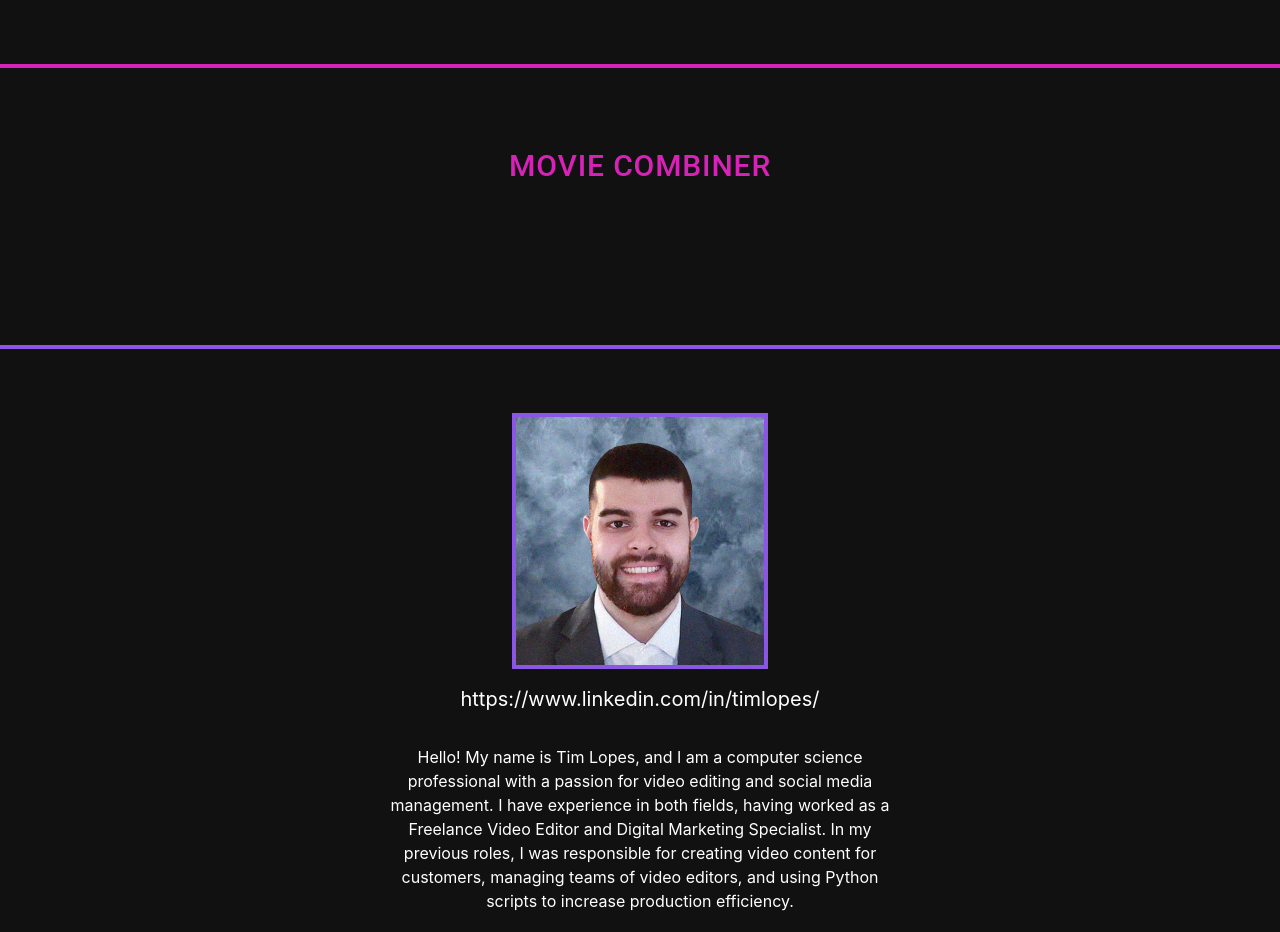
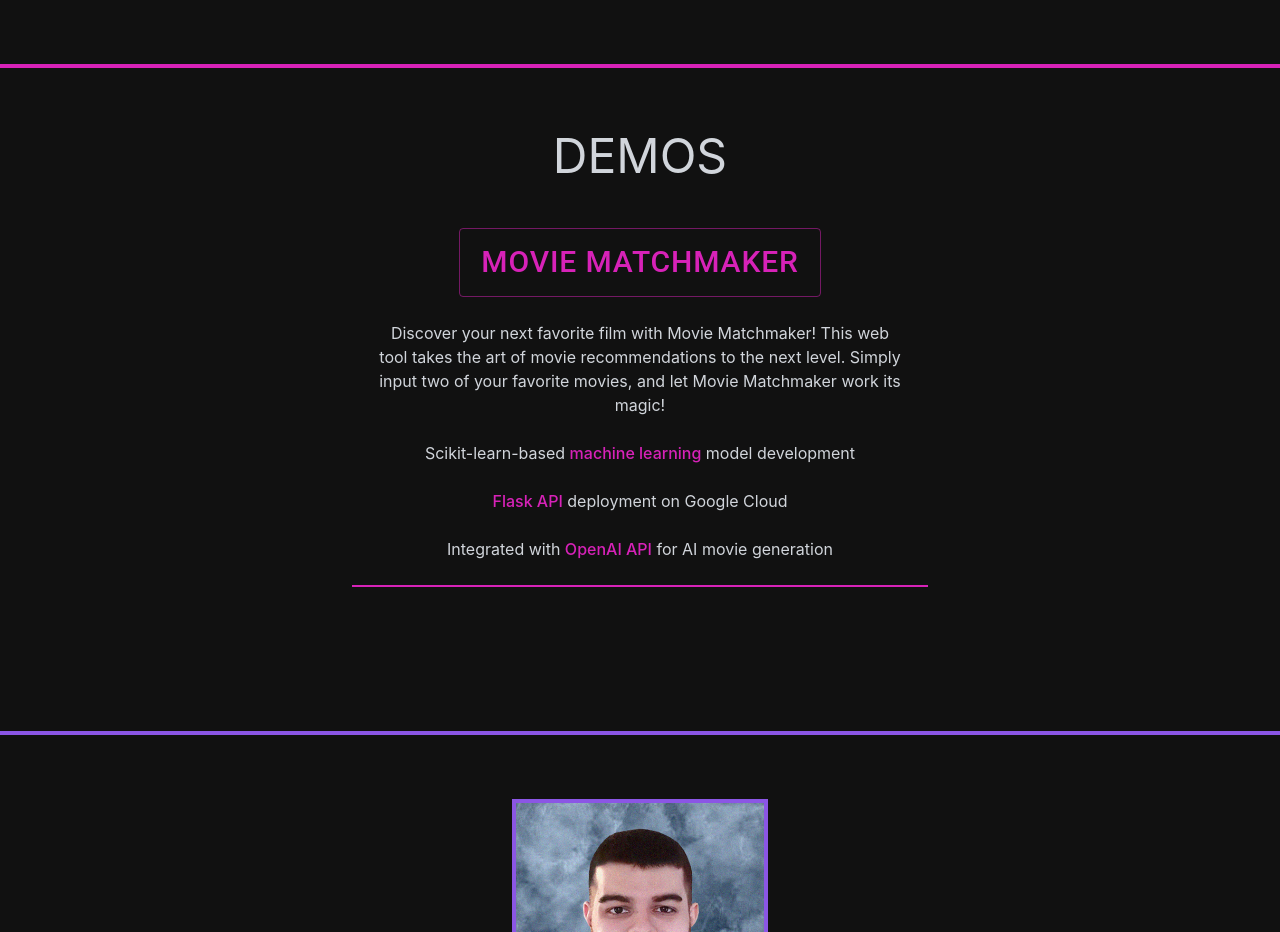
Before and after one commit to timlopes17/personal-website, a React (Create React App) app: page / in a window 1280 px wide. Shown: the part 4340-5272 px from the top of the page. Built offline with nearby package versions, Linux system fonts and the light colour scheme; the HTML template or start-up script is replaced by a standard one.

Commit message:
Demos cleaned up

```diff
--- a/src/App.jsx
+++ b/src/App.jsx
@@ -132,14 +132,21 @@ function App() {
         <div id="demos" className="pt-16 md:pt-20 bg-mygray">
           <div className="border-t-4 border-tw_demos">
             <div className="p-4 md:p-16 flex-col flex justify-center items-center">
+              <p className="text-center text-gray-300 text-5xl">DEMOS<br/><br/></p>
               <Button
                 size="large"
-                variant="text"
+                variant="outlined"
                 color="tl_demos"
                 onClick={() => window.open('/movies', '_blank')}
                 style={{ fontSize: '30px' }}>
-                Movie Combiner
+                Movie Matchmaker
               </Button>
+              <div className="p-6 border-b-2 border-tw_demos flex flex-col justify-between items-center text-white w-3/4 md:w-1/2">
+              <p className="text-center text-gray-300">Discover your next favorite film with Movie Matchmaker! This web tool takes the art of movie recommendations to the next level. Simply input two of your favorite movies, and let Movie Matchmaker work its magic!</p>
+              <p className="text-center text-gray-300"><br/>Scikit-learn-based <span class='bold-demo'>machine learning</span> model development</p>
+              <p className="text-center text-gray-300"><br/><span class='bold-demo'>Flask API</span> deployment on Google Cloud</p>
+              <p className="text-center text-gray-300"><br/>Integrated with <span class='bold-demo'>OpenAI API</span> for AI movie generation</p>
+              </div>
             </div>
           </div>
         </div>
--- a/src/main.css
+++ b/src/main.css
@@ -48,6 +48,11 @@ header {
   color: #FC007B;
 }
 
+.bold-demo {
+  font-weight:500;
+  color: #D722B8;
+}
+
 .container {
   display: flex;
   justify-content: center;
```
